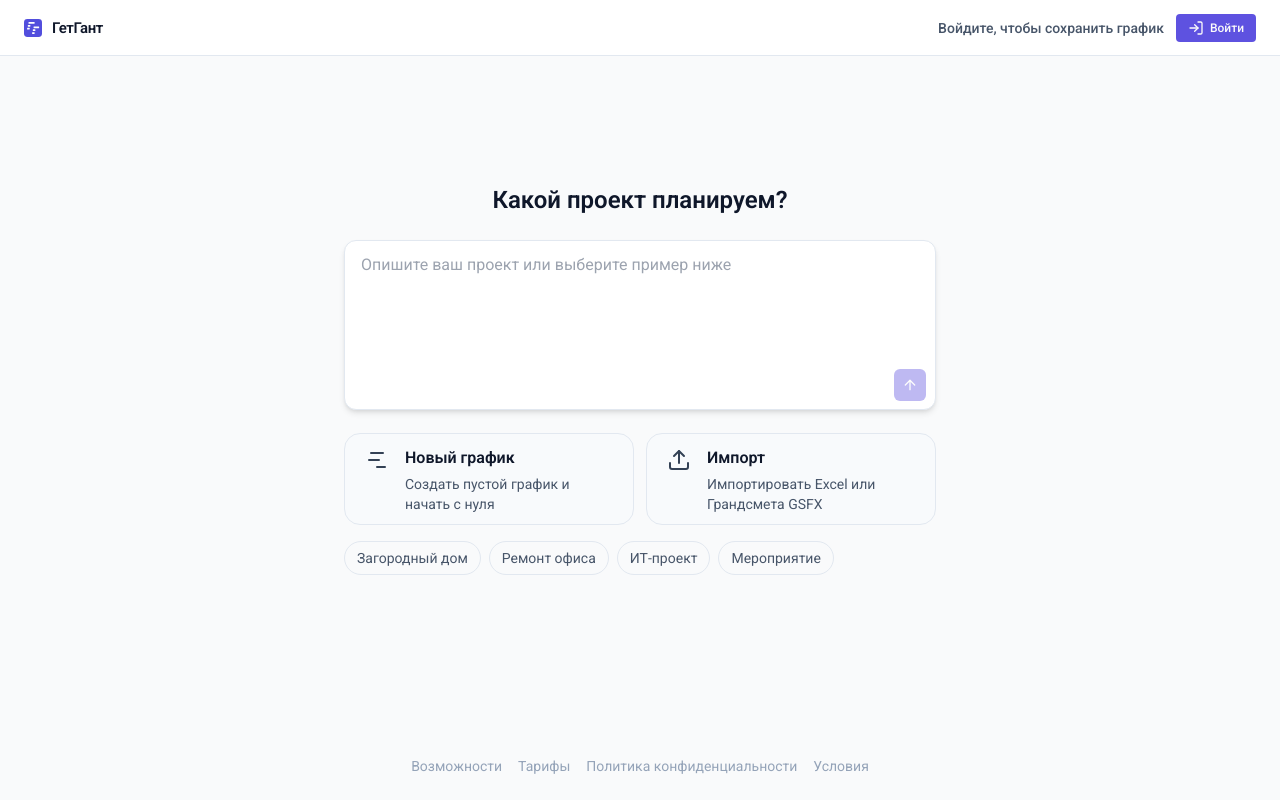
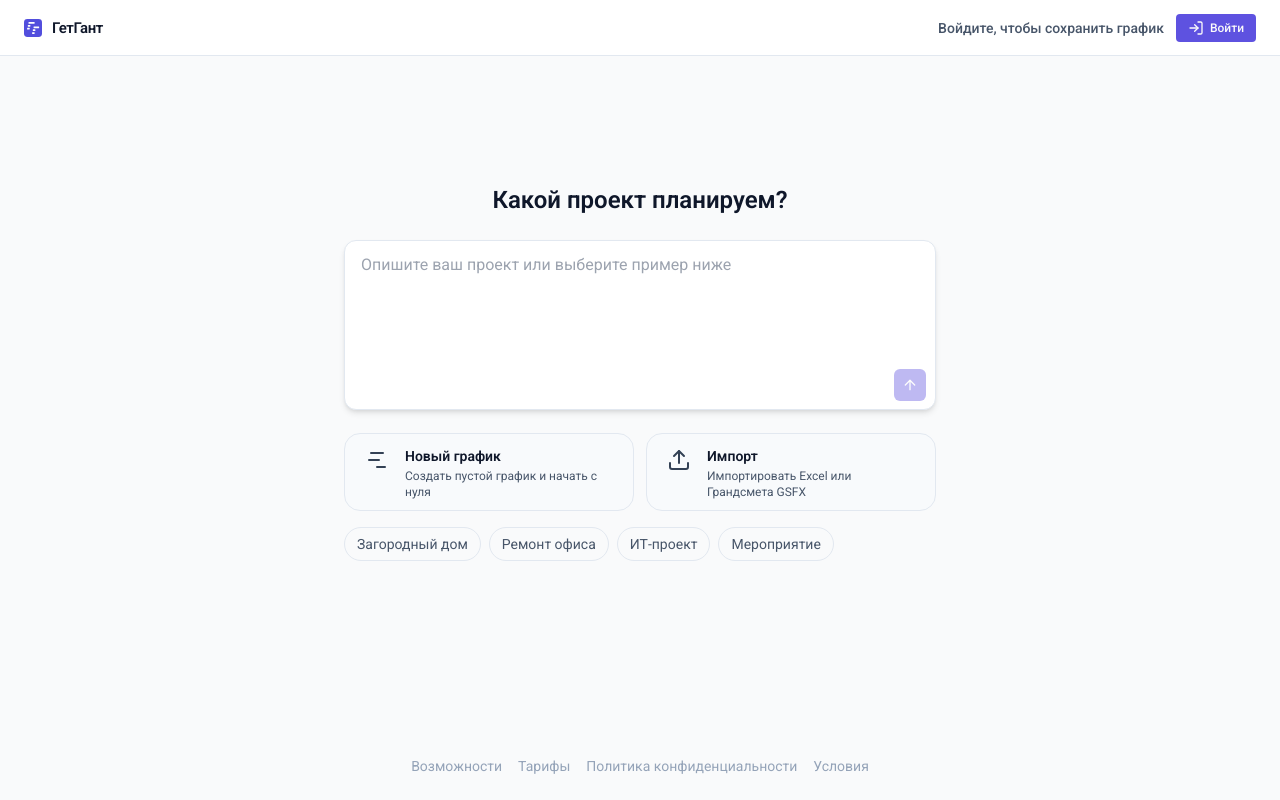
Before and after one commit to simon100500/gantt-lib-mcp, a React (Vite) app in the folder packages/web/: page / in a window 1280 px wide. Built offline with nearby package versions, Linux system fonts and the light colour scheme; no server answers.

Commit message:
style(StartScreen): update action label styles for improved readability
- Changed action label font size and weight for better visibility.
- Adjusted margin and text size of the description for a more compact layout.

```diff
--- a/packages/web/src/components/StartScreen.tsx
+++ b/packages/web/src/components/StartScreen.tsx
@@ -230,8 +230,8 @@ export function StartScreen({ onSend, onEmptyChart, onImport, isAuthenticated =
                   </div>
                 )}
                 <div className="pt-0.5">
-                  <div className="text-base font-semibold">{action.label}</div>
-                  <div className="mt-1 text-sm text-slate-600 transition-colors group-hover:text-primary">
+                  <div className="text-sm font-semibold">{action.label}</div>
+                  <div className="mt-0.5 text-xs text-slate-600 transition-colors group-hover:text-primary">
                     {action.action === 'emptyChart' ? 'Создать пустой график и начать с нуля' : 'Импортировать Excel или Грандсмета GSFX'}
                   </div>
                 </div>
```
